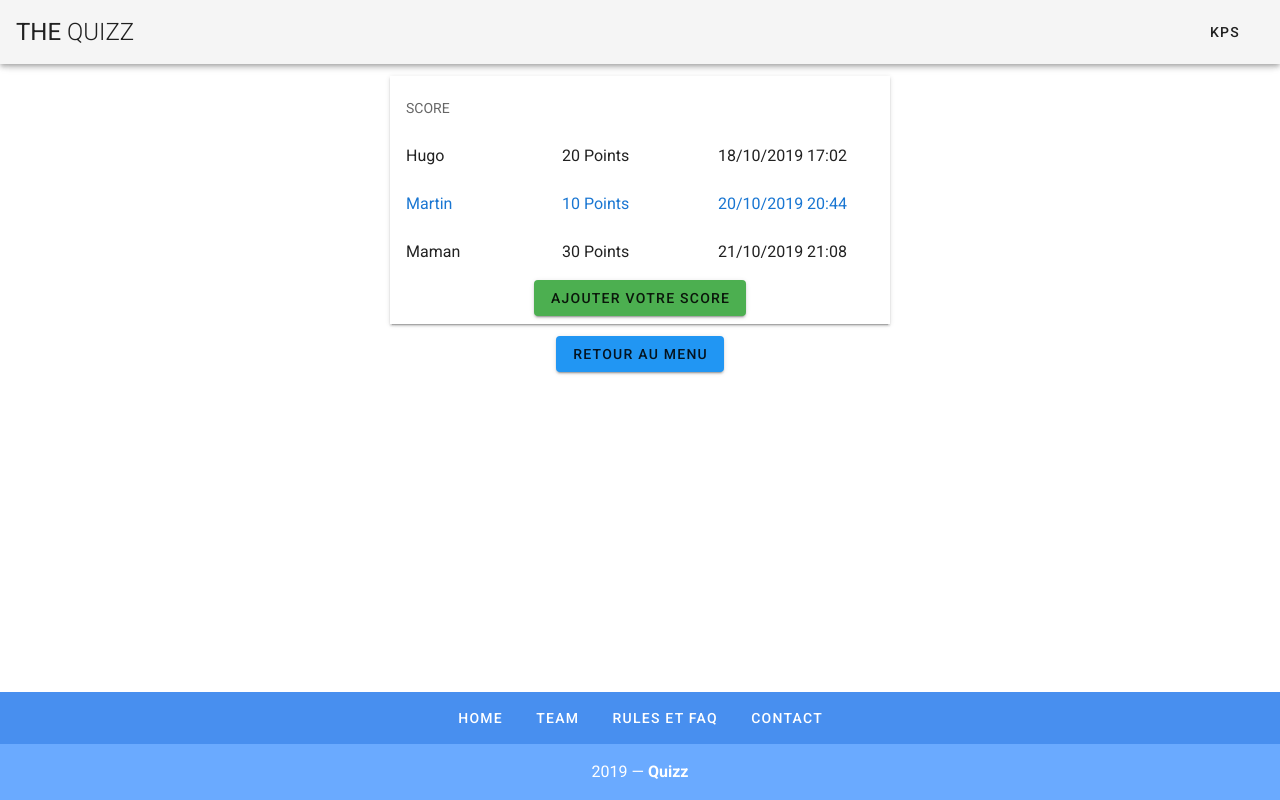
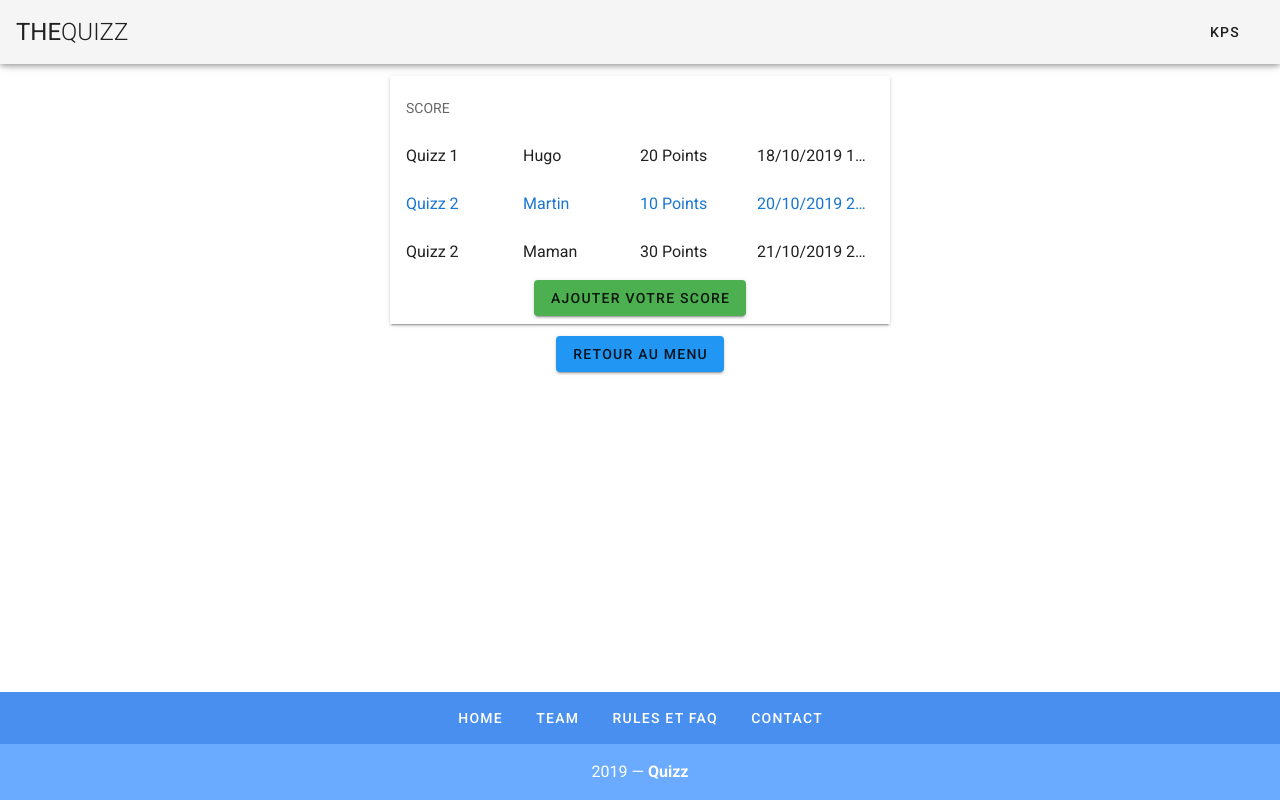
Before and after one commit to Thebootfinder/Projet4AS1, a Vue app: page /Score in a window 1280 px wide. Built offline with nearby package versions, Linux system fonts and the light colour scheme.

Commit message:
numeroQuizz

```diff
--- a/src/App.vue
+++ b/src/App.vue
@@ -2,52 +2,48 @@
   <v-app>
     <v-app-bar app>
       <v-toolbar-title class="headline text-uppercase">
-        <span>The </span>
+        <span>The</span>
         <span class="font-weight-light">Quizz</span>
       </v-toolbar-title>
       <v-spacer></v-spacer>
-      <router-link :to="{ path: '/Accueil3' }">
+
       <v-btn text>
         <span class="mr-2">KPS</span>
       </v-btn>
-      </router-link>
-
     </v-app-bar>
 
     <v-content>
       <router-view></router-view>
     </v-content>
 
-    <v-footer
-    color="primary lighten-1"
-    padless
-  >
-    <v-row
-      justify="center"
-      no-gutters
-    >
-
+    <v-footer color="primary lighten-1" padless>
+      <v-row justify="center" no-gutters>
         <div class="my-2">
-         <router-link v-bind:to="'/Accueil3'"><v-btn text color="white">Home</v-btn></router-link>
+          <router-link v-bind:to="'/Accueil3'">
+            <v-btn text color="white">Home</v-btn>
+          </router-link>
         </div>
         <div class="my-2">
-          <router-link v-bind:to="'/team'"><v-btn text color="white">Team</v-btn></router-link>
+          <router-link v-bind:to="'/team'">
+            <v-btn text color="white">Team</v-btn>
+          </router-link>
         </div>
         <div class="my-2">
-          <router-link v-bind:to="'/Rules'"><v-btn text color="white">Rules et FAQ </v-btn></router-link>
+          <router-link v-bind:to="'/Rules'">
+            <v-btn text color="white">Rules et FAQ</v-btn>
+          </router-link>
         </div>
         <div class="my-2">
-          <router-link v-bind:to="'/Contact'"><v-btn text color="white">Contact</v-btn></router-link>
+          <router-link v-bind:to="'/Contact'">
+            <v-btn text color="white">Contact</v-btn>
+          </router-link>
         </div>
 
-      <v-col
-        class="primary lighten-2 py-4 text-center white--text"
-        cols="12"
-      >
-        {{ new Date().getFullYear() }} — <strong>Quizz</strong>
+        <v-col class="primary lighten-2 py-4 text-center white--text" cols="12">
+          {{ new Date().getFullYear() }} —
+          <strong>Quizz</strong>
         </v-col>
       </v-row>
     </v-footer>
   </v-app>
-
 </template>
--- a/src/components/Quizz.vue
+++ b/src/components/Quizz.vue
@@ -9,7 +9,6 @@
             <div>{{TitreActuel}}</div>
           </v-list-item-title>
           <v-card-text>{{QuestionActuelle}}</v-card-text>
-        <v-card-text>{{ScoreActuel}}</v-card-text>
         </v-list-item-content>
       </v-list-item>
       <v-card-actions>
@@ -50,6 +49,7 @@ export default {
       this.ScoreActuel = ScoreTemp + Score[indexScore]
       if (index + 1 === nbrQuestion) {
         sessionStorage.setItem('Score', this.ScoreActuel)
+        sessionStorage.setItem('NumeroQuizz', 'Quizz 1')
         this.$router.push('/Score ')
         this.$router.go()
       } else {
@@ -68,6 +68,7 @@ export default {
       this.ScoreActuel = ScoreTemp + Score[indexScore + 1]
       if (index + 1 === nbrQuestion) {
         sessionStorage.setItem('Score', this.ScoreActuel)
+        sessionStorage.setItem('NumeroQuizz', 'Quizz 1')
         this.$router.push('/Score ')
         this.$router.go()
       } else {
--- a/src/components/Score.vue
+++ b/src/components/Score.vue
@@ -13,6 +13,9 @@
           v-for="(item, i) in items"
           :key="i"
         >
+          <v-list-item-content>
+            <v-list-item-title v-text="item.NumeroQuizz"></v-list-item-title>
+          </v-list-item-content>
           <v-list-item-content>
             <v-list-item-title v-text="item.User"></v-list-item-title>
           </v-list-item-content>
@@ -48,9 +51,9 @@ export default {
     disable: false,
 
     items: [
-      { User: 'Hugo', Score: '20 Points', Day: '18/', Month: '10/', Year: '2019', Hour: '17:', Minute: '02' },
-      { User: 'Martin', Score: '10 Points', Day: '20/', Month: '10/', Year: '2019', Hour: '20:', Minute: '44' },
-      { User: 'Maman', Score: '30 Points', Day: '21/', Month: '10/', Year: '2019', Hour: '21:', Minute: '08' }
+      { NumeroQuizz: 'Quizz 1', User: 'Hugo', Score: '20 Points', Day: '18/', Month: '10/', Year: '2019', Hour: '17:', Minute: '02' },
+      { NumeroQuizz: 'Quizz 2', User: 'Martin', Score: '10 Points', Day: '20/', Month: '10/', Year: '2019', Hour: '20:', Minute: '44' },
+      { NumeroQuizz: 'Quizz 2', User: 'Maman', Score: '30 Points', Day: '21/', Month: '10/', Year: '2019', Hour: '21:', Minute: '08' }
     ]
   }),
   methods: {
@@ -73,7 +76,7 @@ export default {
     },
 
     async push (items, DayActuelle, MonthActuel, YearActuel, HourActuel, MinuteActuel) {
-      var ScoreUser = { User: sessionStorage.session_username, Score: sessionStorage.Score + ' Points', Day: DayActuelle, Month: MonthActuel, Year: YearActuel, Hour: HourActuel, Minute: MinuteActuel }
+      var ScoreUser = { NumeroQuizz: sessionStorage.NumeroQuizz, User: sessionStorage.session_username, Score: sessionStorage.Score + ' Points', Day: DayActuelle, Month: MonthActuel, Year: YearActuel, Hour: HourActuel, Minute: MinuteActuel }
       this.items = items.concat(ScoreUser)
       this.disable = true
     }
--- a/src/main.js
+++ b/src/main.js
@@ -5,7 +5,6 @@ import Vuerouter from 'vue-router'
 import Login from './components/Login'
 import Quizz from './components/Quizz'
 import Team from './components/Team'
-import Accueil from './components/Accueil'
 import Rules from './components/Rules'
 import Contact from './components/Contact'
 import Score from './components/Score'
@@ -20,7 +19,7 @@ Vue.use(Vuerouter)
 
 const routes = [
   { path: '/Login', component: Login, meta: { requiresAuth: true } },
-  { path: '/Accueil3', component: Accueil3, meta: { requiresAuth: false } },
+  { path: '/Accueil3', component: Accueil3, meta: { requiresAuth: true } },
   { path: '/Quizz', component: Quizz, meta: { requiresAuth: true } },
   { path: '/Team', component: Team, meta: { requiresAuth: false } },
   { path: '/Rules', component: Rules, meta: { requiresAuth: false } },
```
Lines whose indentation alone changed are shown as unchanged.
